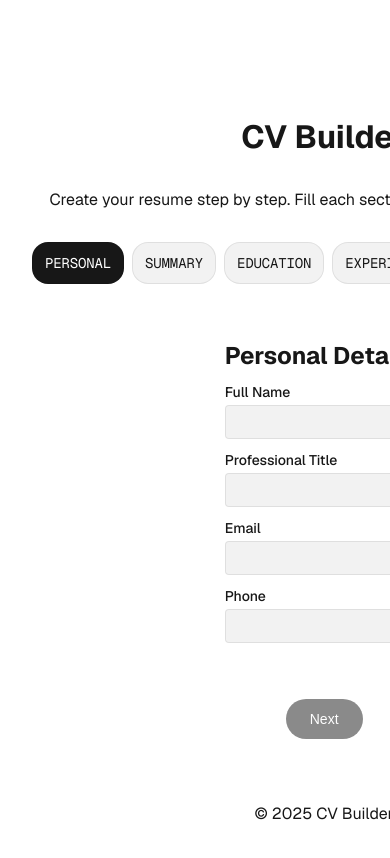
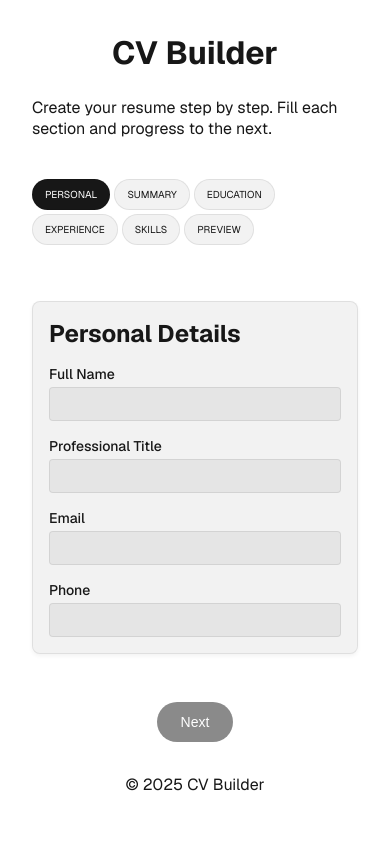
Before and after one commit to glodinasflexwork/cv-builder-site, a Next.js app: page / in a window 390 px wide. Shown: the top 858 px of the page. Built offline with nearby package versions, Linux system fonts and the light colour scheme.

Commit message:
Enhance styling for improved aesthetics and mobile responsiveness: switch to flex layout, card design, responsive adjustments, progress bar wrap, button animations.

```diff
--- a/src/app/page.module.css
+++ b/src/app/page.module.css
@@ -1,3 +1,4 @@
+/* Base page styles */
 .page {
   --gray-rgb: 0, 0, 0;
   --gray-alpha-200: rgba(var(--gray-rgb), 0.08);
@@ -6,14 +7,15 @@
   --button-primary-hover: #383838;
   --button-secondary-hover: #f2f2f2;
 
-  display: grid;
-  grid-template-rows: 20px 1fr 20px;
+  display: flex;
+  flex-direction: column;
   align-items: center;
-  justify-items: center;
-  min-height: 100svh;
-  padding: 80px;
-  gap: 64px;
+  min-height: 100vh;
+  padding: 64px 32px;
+  gap: 48px;
   font-family: var(--font-geist-sans);
+  background: var(--background);
+  color: var(--foreground);
 }
 
 @media (prefers-color-scheme: dark) {
@@ -27,69 +29,15 @@
   }
 }
 
+/* Main container constrains the width for readability */
 .main {
+  width: 100%;
+  max-width: 800px;
   display: flex;
   flex-direction: column;
   gap: 32px;
-  grid-row-start: 2;
 }
 
-.main ol {
-  font-family: var(--font-geist-mono);
-  padding-left: 0;
-  margin: 0;
-  font-size: 14px;
-  line-height: 24px;
-  letter-spacing: -0.01em;
-  list-style-position: inside;
-}
-
-.main li:not(:last-of-type) {
-  margin-bottom: 8px;
-}
-
-.main code {
-  font-family: inherit;
-  background: var(--gray-alpha-100);
-  padding: 2px 4px;
-  border-radius: 4px;
-  font-weight: 600;
-}
-
-.ctas {
-  display: flex;
-  gap: 16px;
-}
-
-.ctas a {
-  appearance: none;
-  border-radius: 128px;
-  height: 48px;
-  padding: 0 20px;
-  border: 1px solid transparent;
-  transition:
-    background 0.2s,
-    color 0.2s,
-    border-color 0.2s;
-  cursor: pointer;
-  display: flex;
-  align-items: center;
-  justify-content: center;
-  font-size: 16px;
-  line-height: 20px;
-  font-weight: 500;
-}
-
-a.primary {
-  background: var(--foreground);
-  color: var(--background);
-  gap: 8px;
-}
-
-a.secondary {
-  border-color: var(--gray-alpha-200);
-  min-width: 158px;
-}
 
 .footer {
   grid-row-start: 3;
@@ -180,6 +128,7 @@ a.secondary {
   justify-content: center;
   font-size: 12px;
   text-transform: uppercase;
+  flex-wrap: wrap;
 }
 
 .progressStep {
@@ -204,9 +153,14 @@ a.secondary {
 .formStep {
   display: flex;
   flex-direction: column;
-  gap: 12px;
-  max-width: 600px;
+  gap: 16px;
+  width: 100%;
   margin-top: 16px;
+  background: var(--gray-alpha-100);
+  border: 1px solid var(--gray-alpha-200);
+  border-radius: 8px;
+  padding: 24px;
+  box-shadow: 0 2px 4px rgba(var(--gray-rgb), 0.05);
 }
 
 .formStep label {
@@ -244,7 +198,13 @@ a.secondary {
   cursor: pointer;
   color: var(--background);
   background: var(--foreground);
-  transition: background 0.2s;
+  transition: background 0.2s, transform 0.1s;
+}
+
+/* Hover states for navigation buttons */
+.navBtn:not(:disabled):hover {
+  background: var(--button-primary-hover);
+  transform: translateY(-1px);
 }
 
 .navBtn:disabled {
@@ -258,10 +218,12 @@ a.secondary {
   color: #fff;
   margin-top: 16px;
   align-self: flex-start;
+  box-shadow: 0 2px 4px rgba(0, 112, 243, 0.3);
 }
 
 .exportBtn:hover {
   background: #005bb5;
+  transform: translateY(-1px);
 }
 
 /* CV preview styles */
@@ -348,6 +310,30 @@ a.secondary {
   }
 }
 
+/* Responsive adjustments for small screens */
+@media (max-width: 600px) {
+  .page {
+    padding: 32px 16px;
+    gap: 32px;
+  }
+  .main {
+    gap: 24px;
+  }
+  .formStep {
+    padding: 16px;
+  }
+  .progressBar {
+    justify-content: flex-start;
+    gap: 4px;
+    font-size: 10px;
+  }
+  .navBtn,
+  .exportBtn {
+    width: 100%;
+    justify-content: center;
+  }
+}
+
 @media (max-width: 600px) {
   .page {
     padding: 32px;
```
